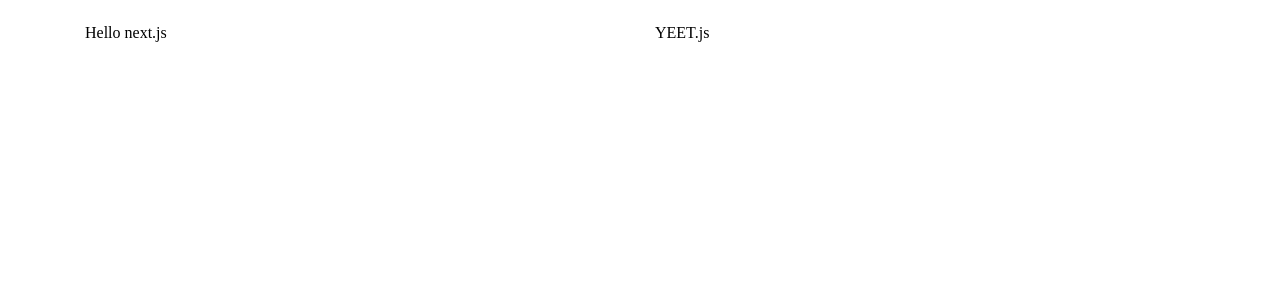
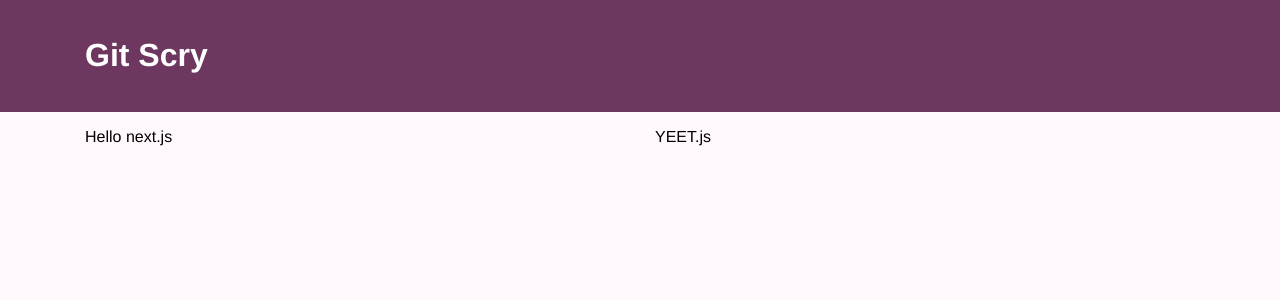
Before and after one commit to jpanopio/git-scry-ui, a Next.js app: page / in a window 1280 px wide. Shown: the top 300 px of the page. Built offline with nearby package versions, Linux system fonts and the light colour scheme.

Commit message:
Work on styled-components setup, start Header component

```diff
--- /dev/null
+++ b/components/Header.js
@@ -0,0 +1,28 @@
+import React from 'react';
+import styled from 'styled-components';
+import { Container, Row, Col } from 'react-grid-system';
+import { COLOR_PRIMARY, COLOR_FONT_PRIMARY } from '../constants/colors';
+
+const StyledHeader = styled.header`
+  padding: 1rem 0;
+  background-color: ${COLOR_PRIMARY};
+`;
+
+const StyledTitle = styled.h1`
+  font-size: 2rem;
+  color: ${COLOR_FONT_PRIMARY};
+`;
+
+const Header = () => (
+  <StyledHeader>
+    <Container>
+      <Row>
+        <Col>
+          <StyledTitle>Git Scry</StyledTitle>
+        </Col>
+      </Row>
+    </Container>
+  </StyledHeader>
+);
+
+export default Header;
--- a/constants/colors.js
+++ b/constants/colors.js
@@ -1,3 +1,4 @@
 export const COLOR_PRIMARY = '#6d375f';
 export const COLOR_ACCENT = '#B94B9D';
-export const COLOR_MAIN_BACKGROUND = '#FFEFFD';
+export const COLOR_MAIN_BACKGROUND = '#FFF8FD';
+export const COLOR_FONT_PRIMARY = '#FFF';
--- a/package.json
+++ b/package.json
@@ -25,5 +25,8 @@
     "react-dom": "^16.8.4",
     "react-grid-system": "^4.4.3",
     "styled-components": "^4.1.3"
+  },
+  "devDependencies": {
+    "babel-plugin-styled-components": "^1.10.0"
   }
 }
--- /dev/null
+++ b/pages/_document.js
@@ -0,0 +1,37 @@
+import Document, { Head, Main, NextScript } from 'next/document';
+// Import styled components ServerStyleSheet
+import { ServerStyleSheet } from 'styled-components';
+
+export default class MyDocument extends Document {
+  static getInitialProps({ renderPage }) {
+    // Step 1: Create an instance of ServerStyleSheet
+    const sheet = new ServerStyleSheet();
+
+    // Step 2: Retrieve styles from components in the page
+    const page = renderPage((App) => (props) =>
+      sheet.collectStyles(<App {...props} />),
+    );
+
+    // Step 3: Extract the styles as <style> tags
+    const styleTags = sheet.getStyleElement();
+
+    // Step 4: Pass styleTags as a prop
+    return { ...page, styleTags };
+  }
+
+  render() {
+    return (
+      <html>
+        <Head>
+          <title>Git Scry</title>
+          {/* Step 5: Output the styles in the head  */}
+          {this.props.styleTags}
+        </Head>
+        <body>
+          <Main />
+          <NextScript />
+        </body>
+      </html>
+    );
+  }
+}
--- a/pages/index.js
+++ b/pages/index.js
@@ -5,9 +5,22 @@ import {
   Row,
   Col,
 } from 'react-grid-system';
+import styled from 'styled-components';
+import { COLOR_MAIN_BACKGROUND } from '../constants/colors';
+import Header from '../components/Header';
 
 const Index = () => (
   <ScreenClassProvider>
+    <Header />
+    <style jsx global>
+      {`
+        body {
+          margin: 0;
+          background-color: ${COLOR_MAIN_BACKGROUND};
+          font-family: helvetica;
+        }
+      `}
+    </style>
     <Container>
       <Row>
         <Col>
```
Also changed, not shown: .babelrc (added).
